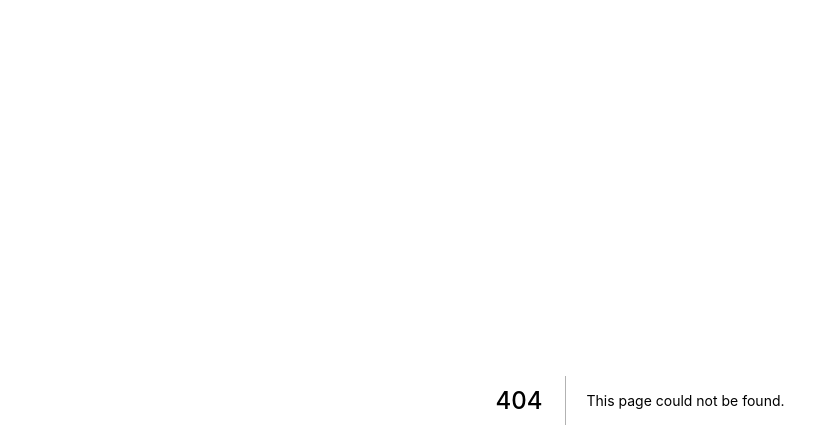
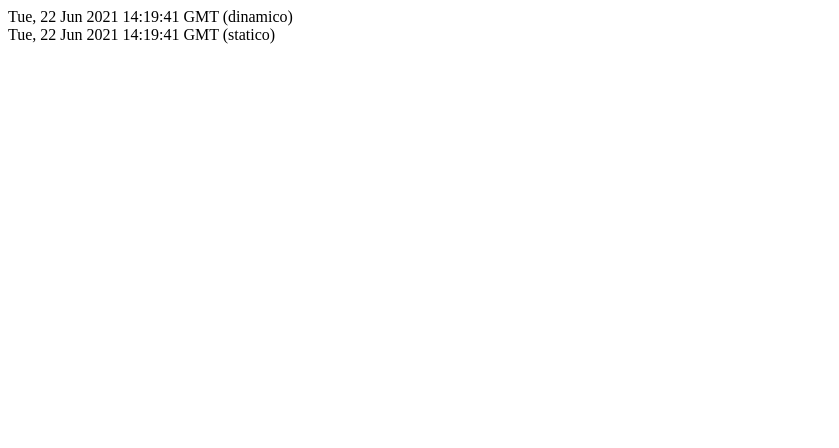
Before and after one commit to wesdra/vendas, a Next.js app: page /tempo in a window 1280 px wide. Before the commit this address had no page. Shown: the top 448 px of the page, without its empty margins (0-839 px from the left). Built offline with nearby package versions, Linux system fonts and the light colour scheme.

Commit message:
pagina tempo

```diff
--- a/pages/index.js
+++ b/pages/index.js
@@ -1,10 +1,12 @@
 import { useState } from 'react';
+import Link from 'next/link';
 
 function Home (){
     return (
             <div>
                 <h1>Home Page de teste</h1>
-                <a href="/sobre">Sobre</a>
+                <Link href="/sobre"><a>Sobre</a></Link>
+
                 <div className="titilo">ínicio</div>
                 <Contador />
            </div>
--- a/pages/sobre.js
+++ b/pages/sobre.js
@@ -1,9 +1,10 @@
+import Link from 'next/link';
 function Sobre (){
     return (
             <div>
                 <h1>Sobre</h1>
-                <a href="/">ìnicio</a>
                 <div className="titilo">página sobre</div>
+                <Link href="/"><a>início</a></Link>
 
            </div>
         )
--- /dev/null
+++ b/pages/tempo.js
@@ -0,0 +1,26 @@
+function Tempo(props){
+
+    const dynamicDate = new Date();
+    const dynamicDatesString = dynamicDate.toGMTString();
+
+    return (
+        <div className="s">
+           <div className="dinamico">{dynamicDatesString} (dinamico)</div>
+            <div className="statico">{props.staticDatesString} (statico)</div>
+        </div>
+    )
+}
+
+export function getStaticProps(){
+
+    const staticDate = new Date();
+    const staticDatesString = staticDate.toGMTString();
+
+    return {
+        props: {
+            staticDatesString
+        }
+    }
+}
+
+export default Tempo;
```
